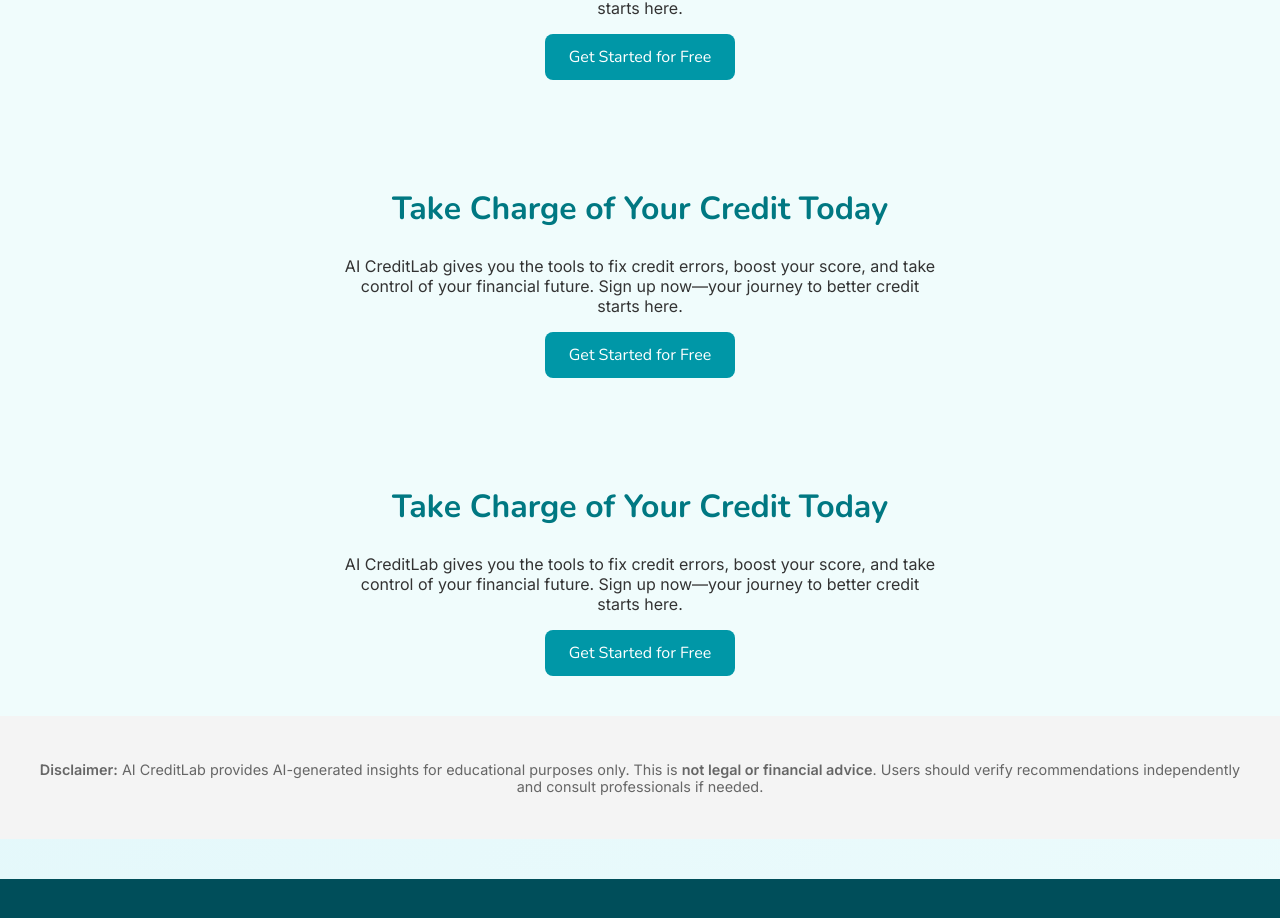
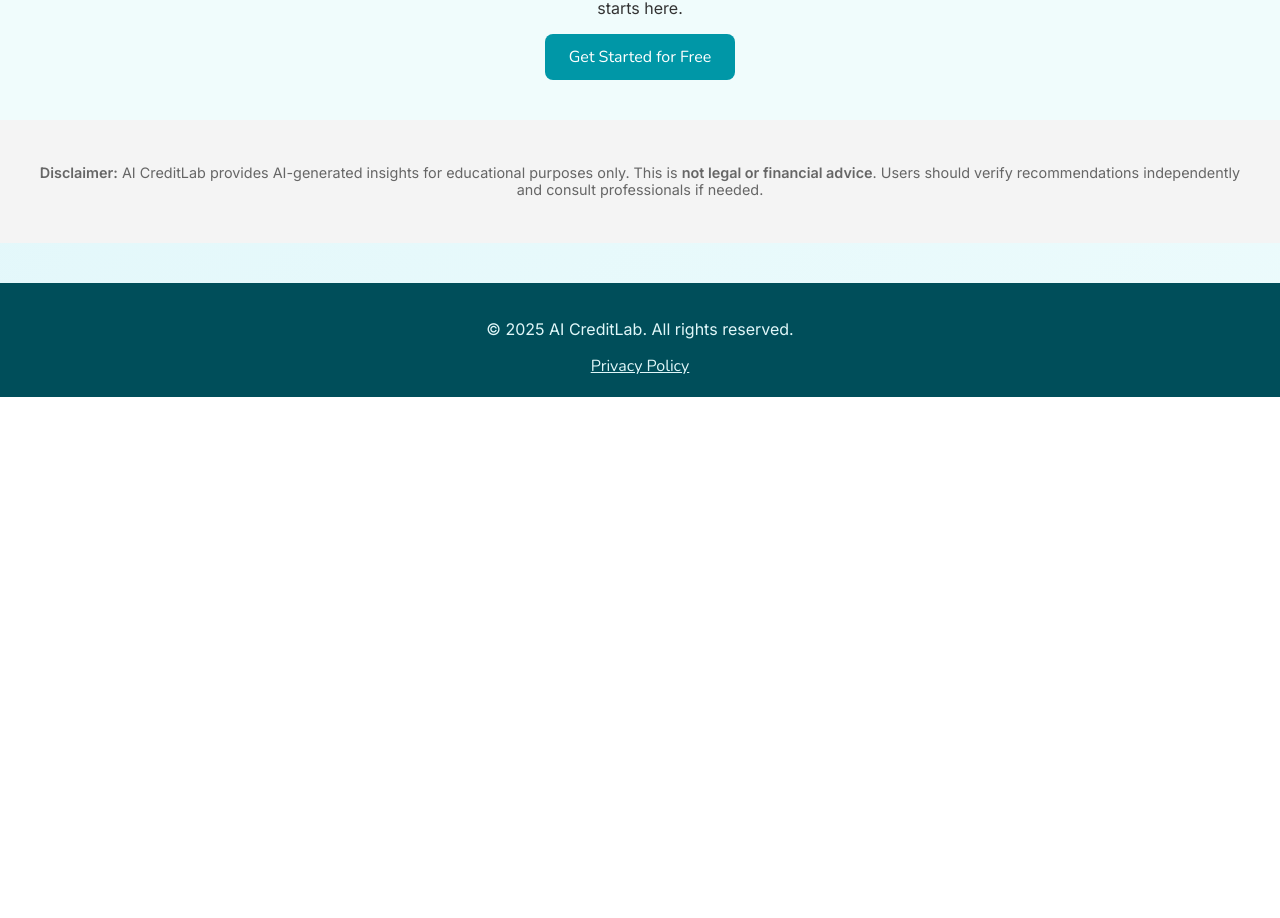
Before and after one commit to KatrinaFinney/aicreditlab, a Next.js app: page / in a window 1280 px wide. Shown: the part 3051-3969 px from the top of the page. After the commit the page ends 3448 px from the top, so only its background shows below. Built offline with nearby package versions, Linux system fonts and the light colour scheme; no server answers.

Commit message:
updating tiers

```diff
--- a/src/app/page.tsx
+++ b/src/app/page.tsx
@@ -718,98 +718,6 @@
   </Link>
 </div>
 
-
-{/* 5. CTA SECTION */}
-<div
-  className="animate"
-  style={{
-    backgroundColor: "#f0fcfc",
-    padding: "40px",
-    textAlign: "center",
-  }}
->
-  <h2
-    style={{
-      fontSize: "2rem",
-      fontWeight: 700,
-      color: "#007882",
-    }}
-  >
-    Take Charge of Your Credit Today
-  </h2>
-  <p
-    style={{
-      margin: "16px auto",
-      maxWidth: "600px",
-      color: "#333",
-    }}
-  >
-    AI CreditLab gives you the tools to fix credit errors, boost your score, and take control of your financial future. Sign up now—your journey to better credit starts here.
-  </p>
-  <Link href="/sign-in" passHref
-    style={{
-      display: "inline-block",
-      padding: "0.75rem 1.5rem",
-      borderRadius: "0.5rem",
-      backgroundColor: TEAL_BUTTON,
-      color: "white",
-      fontWeight: 500,
-      textDecoration: "none",
-      transition: "background-color 0.3s ease",
-    }}
-    onMouseEnter={(e) => (e.currentTarget.style.backgroundColor = TEAL_HOVER)}
-    onMouseLeave={(e) => (e.currentTarget.style.backgroundColor = TEAL_BUTTON)}
-  >
-    Get Started for Free
-  </Link>
-</div>
-
-
-{/* 5. CTA SECTION */}
-<div
-  className="animate"
-  style={{
-    backgroundColor: "#f0fcfc",
-    padding: "40px",
-    textAlign: "center",
-  }}
->
-  <h2
-    style={{
-      fontSize: "2rem",
-      fontWeight: 700,
-      color: "#007882",
-    }}
-  >
-    Take Charge of Your Credit Today
-  </h2>
-  <p
-    style={{
-      margin: "16px auto",
-      maxWidth: "600px",
-      color: "#333",
-    }}
-  >
-    AI CreditLab gives you the tools to fix credit errors, boost your score, and take control of your financial future. Sign up now—your journey to better credit starts here.
-  </p>
-  <Link href="/sign-in" passHref
-    style={{
-      display: "inline-block",
-      padding: "0.75rem 1.5rem",
-      borderRadius: "0.5rem",
-      backgroundColor: TEAL_BUTTON,
-      color: "white",
-      fontWeight: 500,
-      textDecoration: "none",
-      transition: "background-color 0.3s ease",
-    }}
-    onMouseEnter={(e) => (e.currentTarget.style.backgroundColor = TEAL_HOVER)}
-    onMouseLeave={(e) => (e.currentTarget.style.backgroundColor = TEAL_BUTTON)}
-  >
-    Get Started for Free
-  </Link>
-</div>
-
 {/* Disclaimer Section */}
 <div
   className="animate"
```
